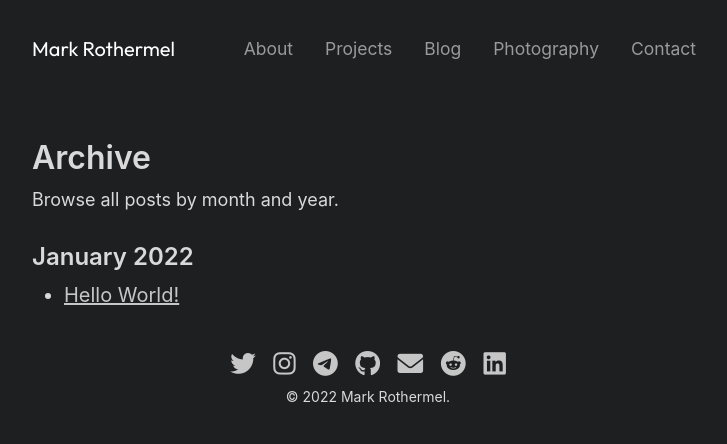
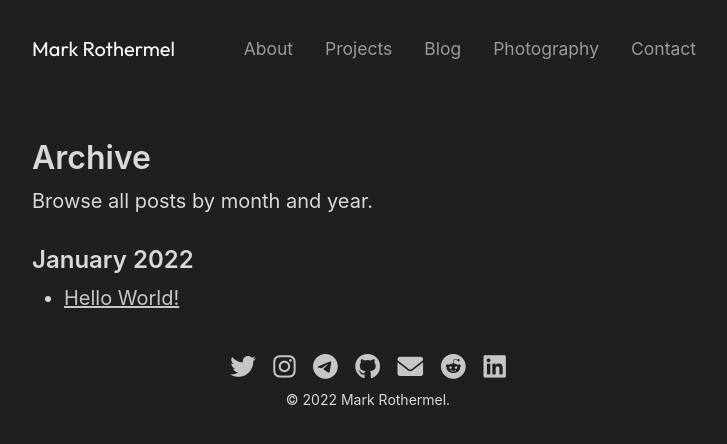
Before and after one commit to MaggiR/rothermel.me, a Jekyll site: the page built from _pages/archive.md, in a window 1280 px wide. Shown: the top 444 px of the page, without its empty margins (272-999 px from the left). Built offline with Jekyll 4.4.1, drawn with Linux system fonts in a browser that asks for light colours.

Commit message:
Fix missing paragraph resizing on pages outside projects

```diff
--- a/assets/css/main.css
+++ b/assets/css/main.css
@@ -87,3 +87,9 @@ p a:hover {
 .active {
   font-weight: bold;
 }
+
+@media screen and (min-width:768px) {  /* Bootstrap medium size */
+  p {
+    font-size: 1em;
+  }
+}
--- a/assets/css/projects.css
+++ b/assets/css/projects.css
@@ -17,10 +17,6 @@
     margin-top: 0.5em;
     width: 50%;
     float: left;
-  }
-
-  p {
-    font-size: 1em;
   }
 }
 
```
Also changed, not shown: README.md.
